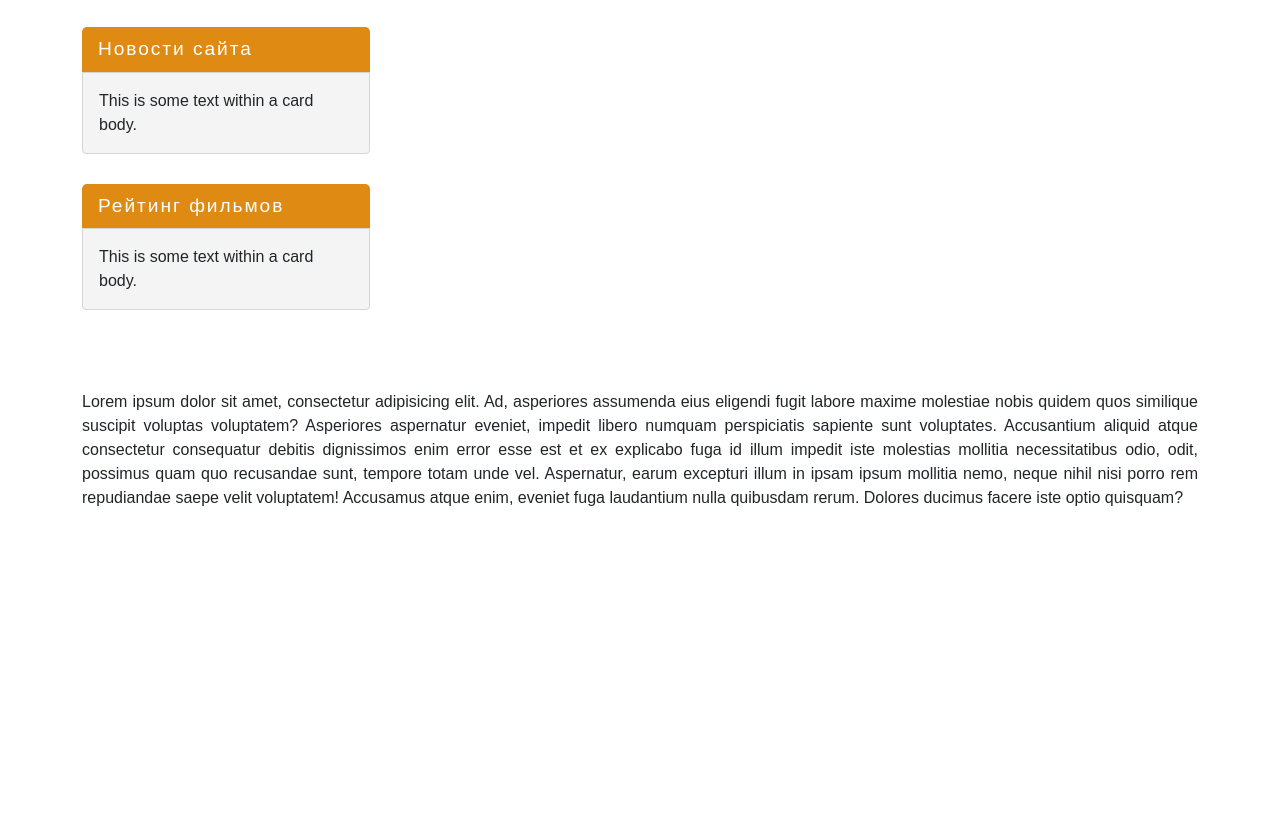
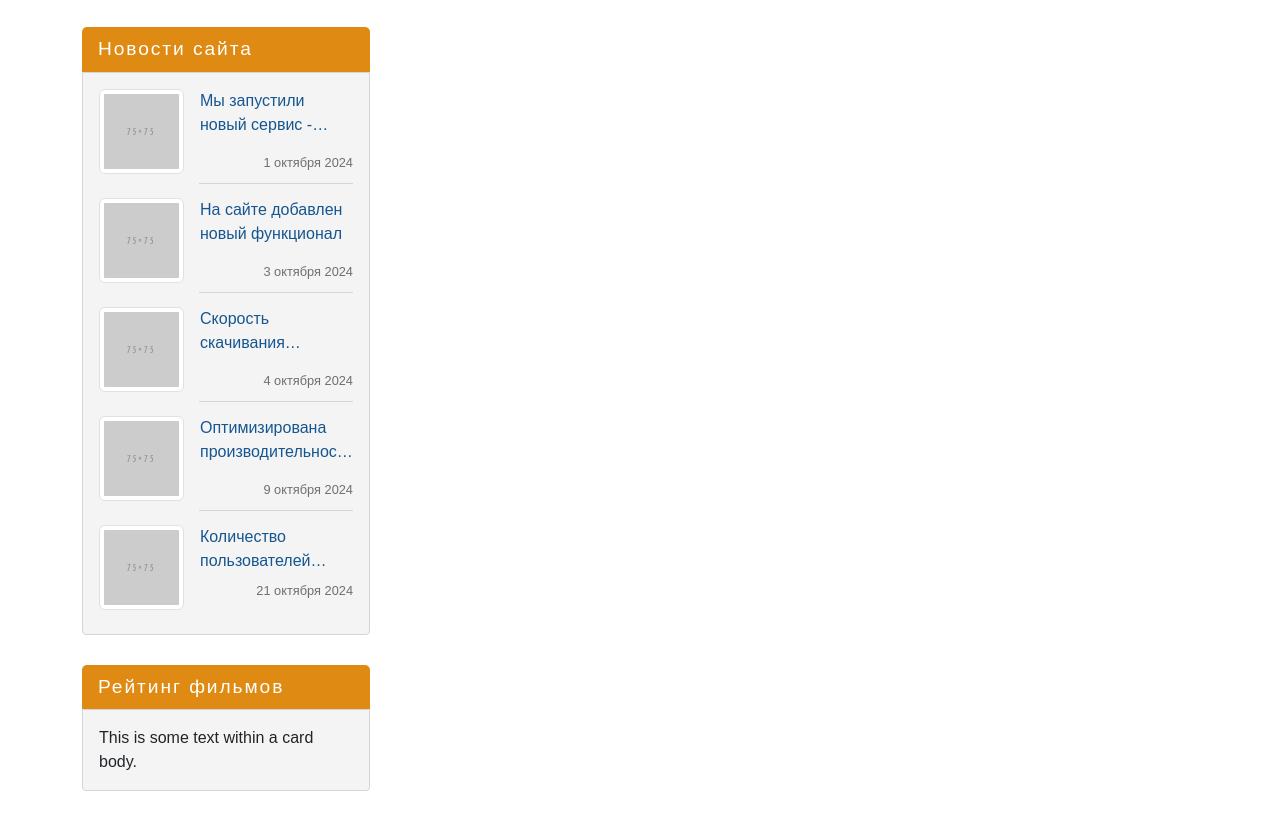
Before and after one commit to Pistalierro/kinozal_training_bootstap_v5.3, a website: page index.html in a window 1280 px wide. Shown: the part 1282-2112 px from the top of the page. Before the commit the page ends 1808 px from the top, so only its background shows below. Drawn offline with nearby package versions, Linux system fonts and the light colour scheme.

Commit message:
сделал блок site-news для sidebar

```diff
--- a/assets/scss/common/_typography.scss
+++ b/assets/scss/common/_typography.scss
@@ -21,6 +21,12 @@ h1 {
 
 a {
 	text-decoration: none;
+	color: $color-primary;
+
+	&:hover,
+	&:focus {
+		color: $color-accent;
+	}
 }
 
 p {
--- a/assets/scss/components/main/_aside.scss
+++ b/assets/scss/components/main/_aside.scss
@@ -34,3 +34,47 @@
 		}
 	}
 }
+
+.site-news-item {
+	position: relative;
+
+	&:not(:last-child) {
+		&::after {
+			position: absolute;
+			content: "";
+			bottom: -10px;
+			right: 0;
+			height: 1px;
+			width: calc(100% - 100px);
+			background-color: $color-gray;
+		}
+	}
+
+	img {
+		transition: background-color .25s;
+	}
+
+	a {
+		transition: color .25s;
+		@include block-shortener(1rem, 1.5, 3rem, 2)
+	}
+
+	&:hover,
+	&:focus, {
+		img {
+			background-color: $color-accent;
+			border-color: $color-accent;
+		}
+
+		a {
+			color: $color-accent;
+		}
+
+	}
+
+
+	&__date {
+		color: $color-gray-dark;
+		font-size: 0.8rem;
+	}
+}
--- a/index.html
+++ b/index.html
@@ -187,12 +187,51 @@
 			</div>
 
 			<div class="site-news card" style="width: 18rem;">
-				<div class="card-header">
-					Новости сайта
+				<div class="card-header">Новости сайта</div>
+				<div class="card-body">
+
+					<div class="site-news-item d-flex gap-3 mb-4">
+						<img alt="icon" class="site-news-item__image img-thumbnail" src="assets/img/75x75.png">
+						<div class="site-news-item__caption">
+							<a class="site-news-item__title" href="#">Мы запустили новый сервис - КиноМонстр</a>
+							<p class="site-news-item__date mb-0 mt-3 text-end">1 октября 2024</p>
+						</div>
+					</div>
+
+					<div class="site-news-item d-flex gap-3 mb-4">
+						<img alt="icon" class="site-news-item__image img-thumbnail" src="assets/img/75x75.png">
+						<div class="site-news-item__caption">
+							<a class="site-news-item__title" href="#">На сайте добавлен новый функционал</a>
+							<p class="site-news-item__date mb-0 mt-3 text-end">3 октября 2024</p>
+						</div>
+					</div>
+
+					<div class="site-news-item d-flex gap-3 mb-4">
+						<img alt="icon" class="site-news-item__image img-thumbnail" src="assets/img/75x75.png">
+						<div class="site-news-item__caption">
+							<a class="site-news-item__title" href="#">Скорость скачивания фильмов увеличена</a>
+							<p class="site-news-item__date mb-0 mt-3 text-end">4 октября 2024</p>
+						</div>
+					</div>
+
+					<div class="site-news-item d-flex gap-3 mb-4">
+						<img alt="icon" class="site-news-item__image img-thumbnail" src="assets/img/75x75.png">
+						<div class="site-news-item__caption">
+							<a class="site-news-item__title" href="#">Оптимизирована производительность сервера</a>
+							<p class="site-news-item__date mb-0 mt-3 text-end">9 октября 2024</p>
+						</div>
+					</div>
+
+					<div class="site-news-item d-flex gap-3 mb-2">
+						<img alt="icon" class="site-news-item__image img-thumbnail" src="assets/img/75x75.png">
+						<div class="site-news-item__caption">
+							<a class="site-news-item__title" href="#">Количество пользователей перевалила за 10 000</a>
+							<p class="site-news-item__date mb-0 mt-2 text-end">21 октября 2024</p>
+						</div>
+					</div>
+
 				</div>
-				<div class="card-body">
-					This is some text within a card body.
-				</div>
+
 			</div>
 
 			<div class="top-films card" style="width: 18rem;">
```
Also changed, not shown: assets/css/style.css.
